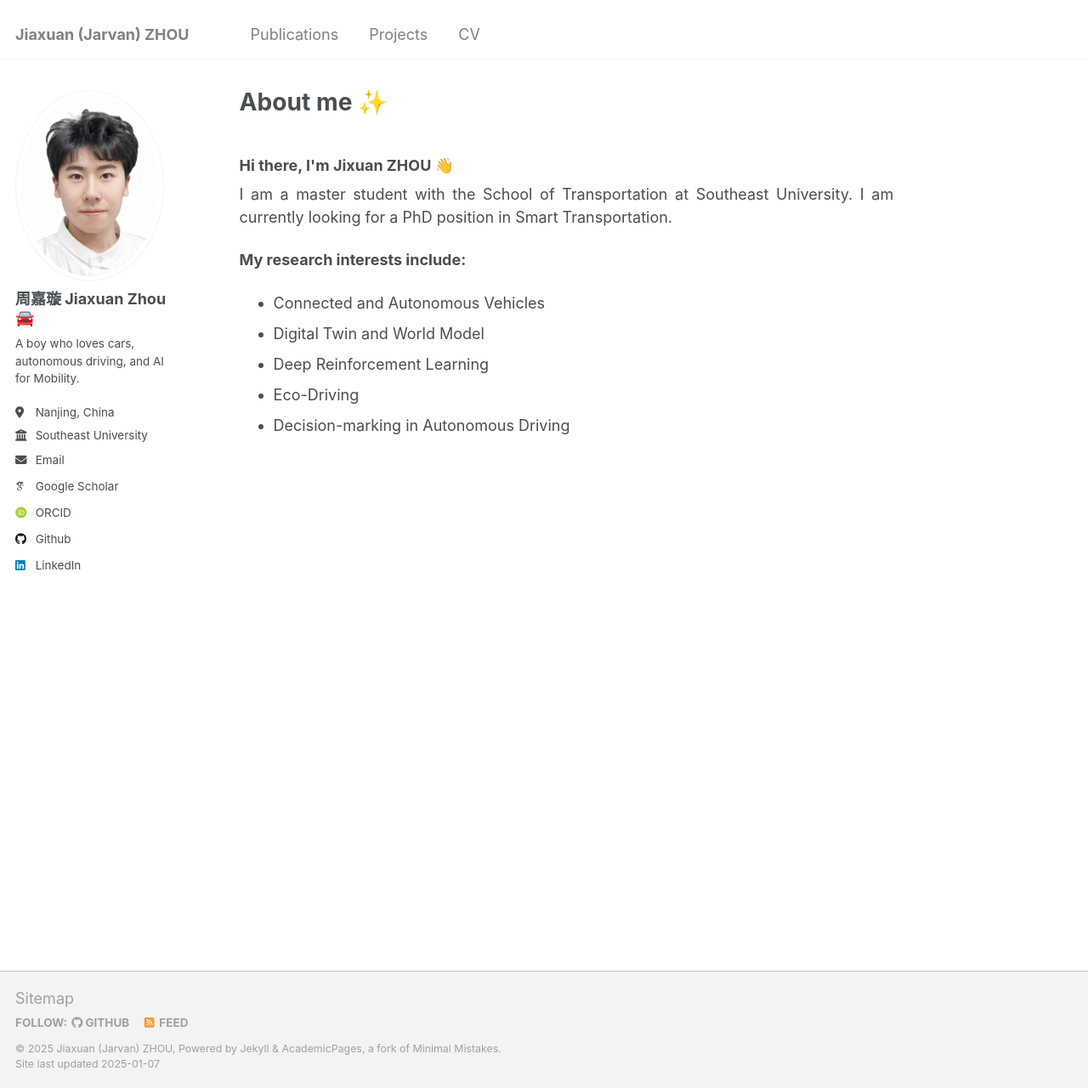
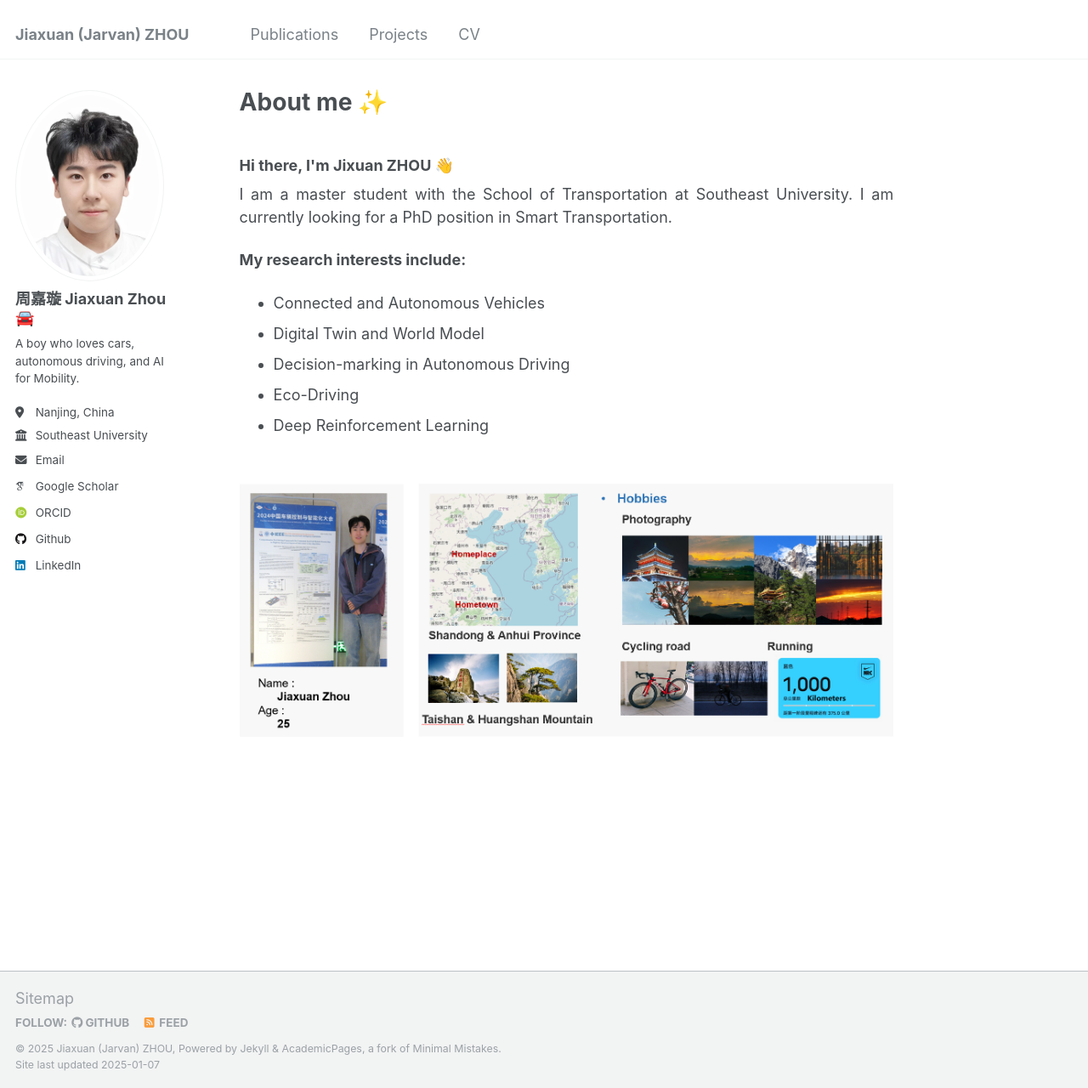
Before and after one commit to jarvanzhouz/jarvanzhouz.github.io, a Jekyll site: the page built from _pages/about.md, in a window 1280 px wide and 1280 px high. Shown: the whole window at 85% size. Built offline with Jekyll 4.4.1, drawn with Linux system fonts in a browser that asks for light colours; some web fonts are replaced.

Commit message:
Update about.md

```diff
--- a/_pages/about.md
+++ b/_pages/about.md
@@ -18,7 +18,9 @@ redirect_from:
 <ul>
 <li>Connected and Autonomous Vehicles</li>
 <li>Digital Twin and World Model</li>
+<li>Decision-marking in Autonomous Driving</li>
+<li>Eco-Driving</li>
 <li>Deep Reinforcement Learning</li>
-<li>Eco-Driving</li>
-<li>Decision-marking in Autonomous Driving</li>
 </ul>
+<br>
+  <img src="/images/intro.png" alt="Project 3" style="max-width: 100%; height: auto; border-radius: 5px;">
```
